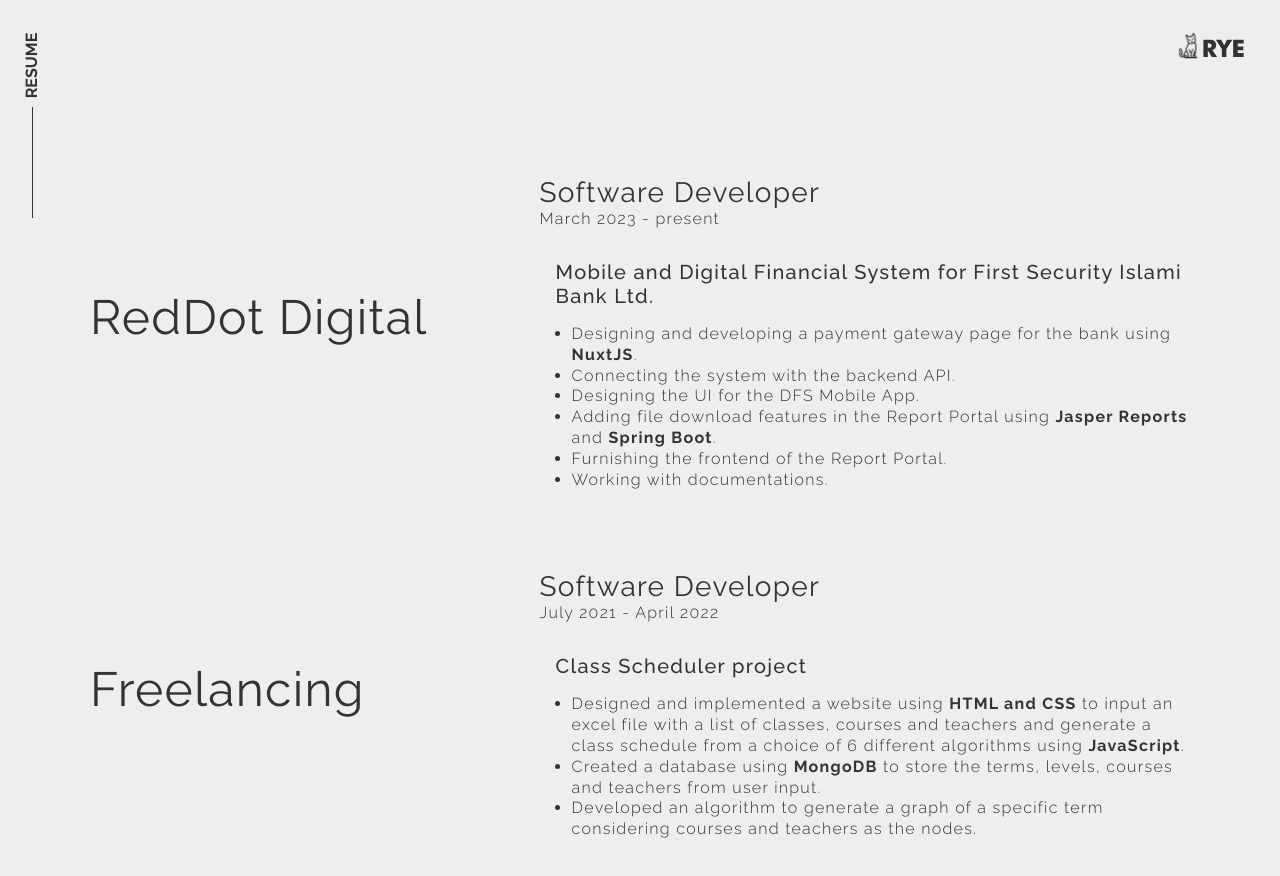
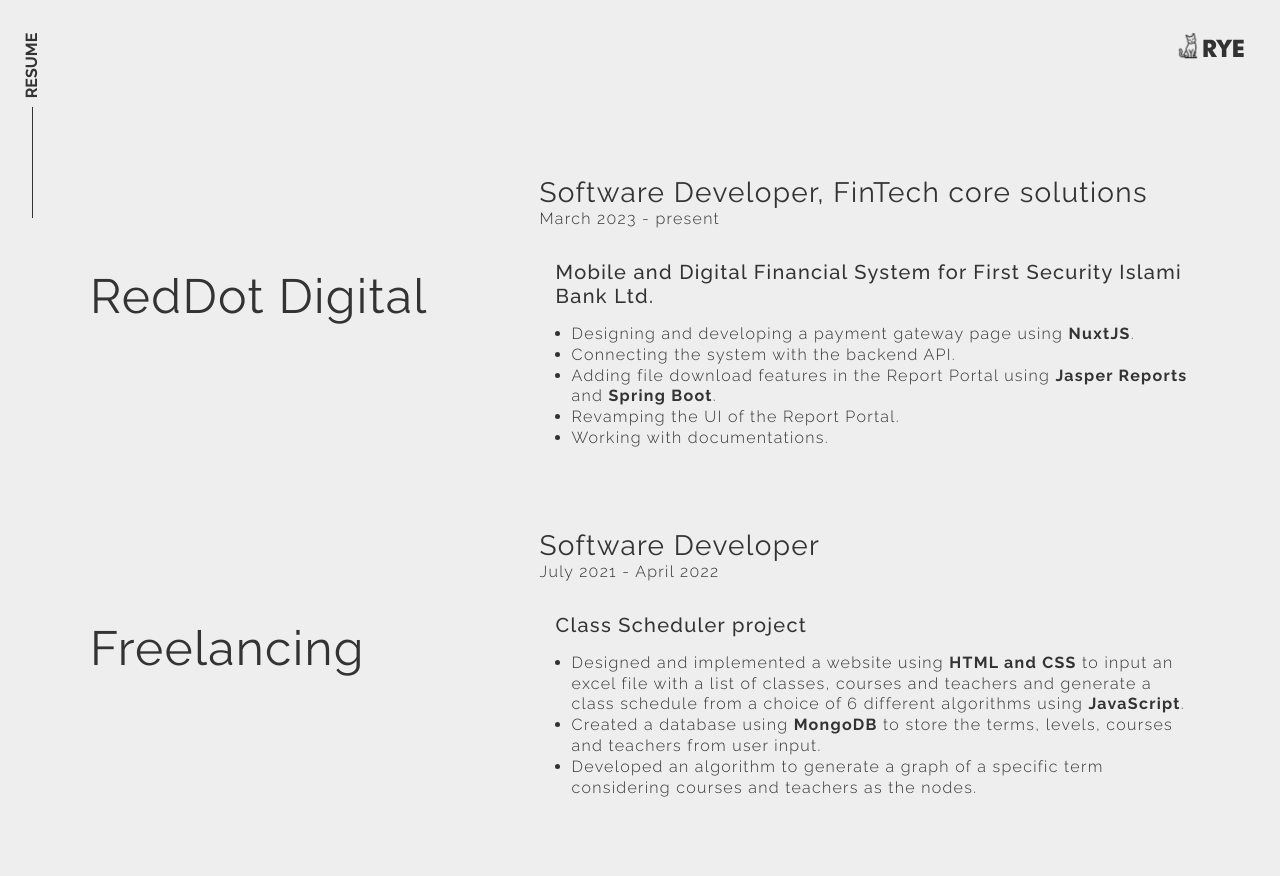
Before and after one commit to darkluminance/portfolio-redesign-nextjs, a Next.js app: page /about/resume/experience in a window 1280 px wide. Shown: the top 876 px of the page. Built offline with nearby package versions, Linux system fonts and the light colour scheme.

Commit message:
update projects

```diff
--- a/src/pages/about/resume/experience/index.js
+++ b/src/pages/about/resume/experience/index.js
@@ -14,7 +14,9 @@
 								<h2 className="workPlace">RedDot Digital</h2>
 							</div>
 							<div className="workDescription">
-								<div className="workDesignation">Software Developer</div>
+								<div className="workDesignation">
+									Software Developer, FinTech core solutions
+								</div>
 								<div className="workPeriod">March 2023 - present</div>
 								<ul className="workProject">
 									<li>
@@ -24,14 +26,11 @@
 										</h3>
 										<ul className="workProjectTasks">
 											<li className="workProjectTask">
-												Designing and developing a payment gateway page for the
-												bank using <span>NuxtJS</span>.
+												Designing and developing a payment gateway page using{' '}
+												<span>NuxtJS</span>.
 											</li>
 											<li className="workProjectTask">
 												Connecting the system with the backend API.
-											</li>
-											<li className="workProjectTask">
-												Designing the UI for the DFS Mobile App.
 											</li>
 											<li className="workProjectTask">
 												Adding file download features in the Report Portal using{' '}
@@ -39,7 +38,7 @@
 												.
 											</li>
 											<li className="workProjectTask">
-												Furnishing the frontend of the Report Portal.
+												Revamping the UI of the Report Portal.
 											</li>
 											<li className="workProjectTask">
 												Working with documentations.
```
